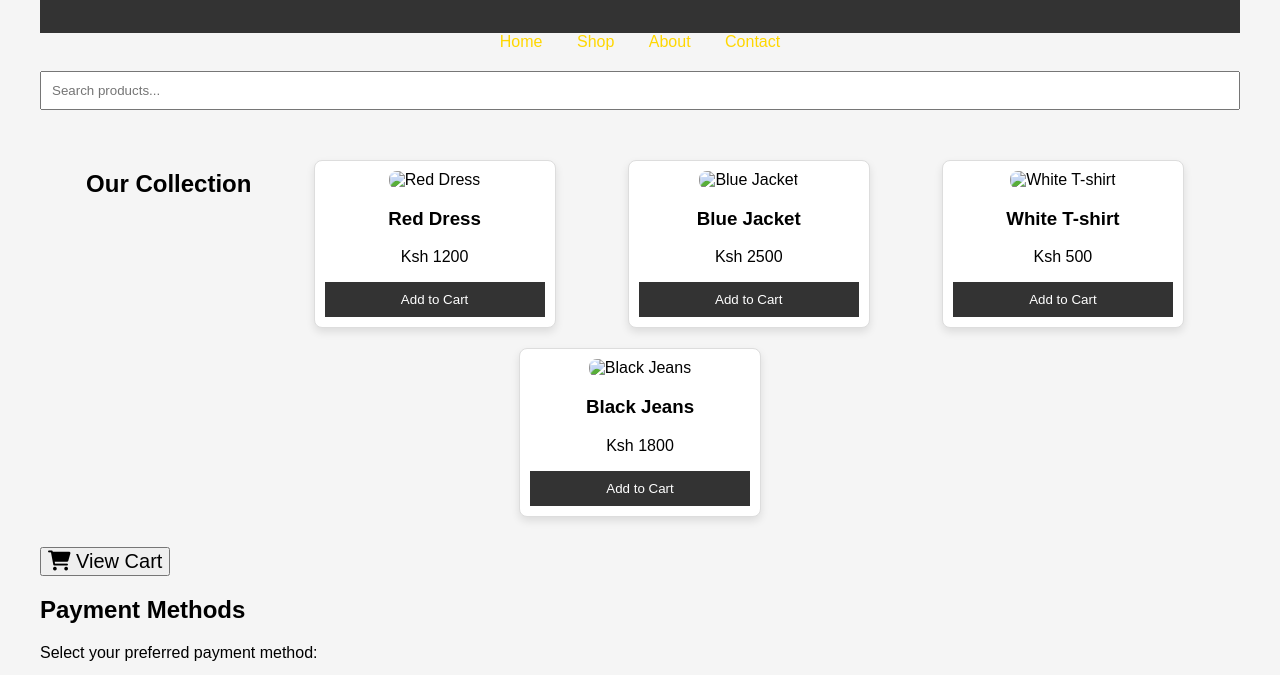
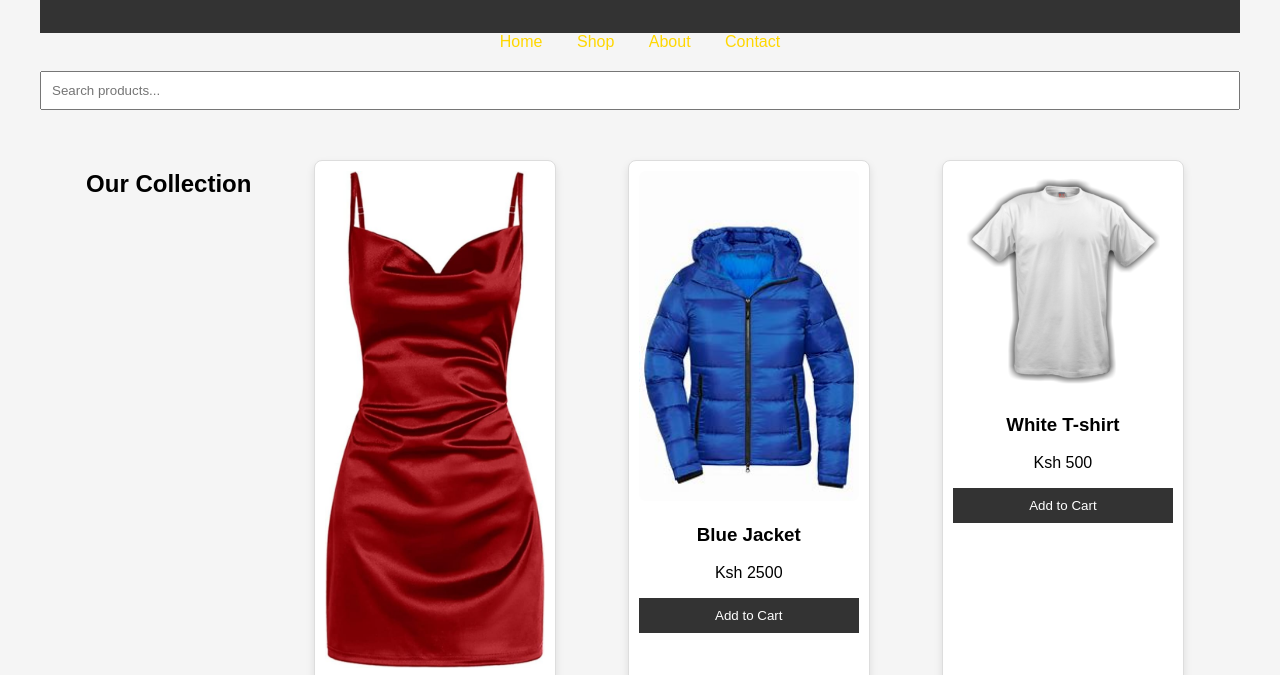
Before and after one commit to Wekatizz/Luweja-Fashion-Hub, a plain HTML site: page index.html in a window 1280 px wide. Shown: the part 121-796 px from the top of the page. Drawn offline with Linux system fonts and the light colour scheme.

Commit message:
Update index.html

```diff
--- a/index.html
+++ b/index.html
@@ -299,28 +299,28 @@
         <h2>Our Collection</h2>
 
         <div class="product">
-            <img src="./images/red-dress.jpeg" alt="Red Dress">
+            <img src="Red-dress.jpeg" alt="Red Dress">
             <h3>Red Dress</h3>
             <p class="price">Ksh 1200</p>
             <button>Add to Cart</button>
         </div>
 
         <div class="product">
-            <img src="./images/blue-jacket.jpeg" alt="Blue Jacket">
+            <img src="blue-jacket.jpeg" alt="Blue Jacket">
             <h3>Blue Jacket</h3>
             <p class="price">Ksh 2500</p>
             <button>Add to Cart</button>
         </div>
 
         <div class="product">
-            <img src="./images/white-tshirt.png" alt="White T-shirt">
+            <img src="white-tshirt.png" alt="White T-shirt">
             <h3>White T-shirt</h3>
             <p class="price">Ksh 500</p>
             <button>Add to Cart</button>
         </div>
 
         <div class="product">
-            <img src="./images/black-jeans.jpeg" alt="Black Jeans">
+            <img src="black-jeans.jpeg" alt="Black Jeans">
             <h3>Black Jeans</h3>
             <p class="price">Ksh 1800</p>
             <button>Add to Cart</button>
```
